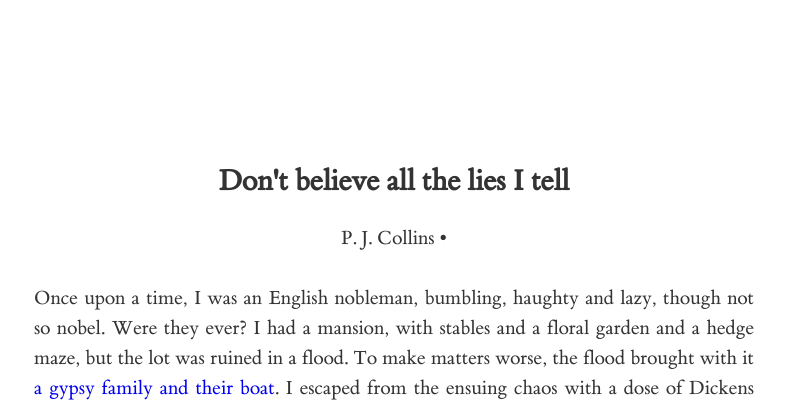
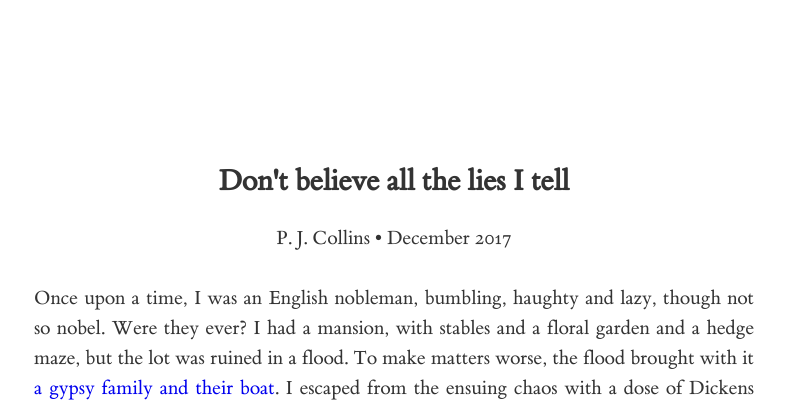
Before and after one commit to patrickjohncollins/patrickjohncollins.github.io, a Jekyll site: the page built from fiction.md, in a window 1280 px wide. Shown: the top 407 px of the page, without its empty margins (246-1033 px from the left). Built offline with Jekyll 4.4.1, drawn with Linux system fonts in a browser that asks for light colours; our own code applies the rules of GitHub Pages for plain Markdown files.

Commit message:
fiction date

```diff
--- a/fiction.md
+++ b/fiction.md
@@ -1,5 +1,6 @@
 ---
 title: Don't believe all the lies I tell
+date: 2017-12-05
 ---
 
 Once upon a time, I was an English nobleman, bumbling, haughty and lazy, though not so nobel.  Were they ever?  I had a mansion, with stables and a floral garden and a hedge maze, but the lot was ruined in a flood.  To make matters worse, the flood brought with it [a gypsy family and their boat](/the-boat/).  I escaped from the ensuing chaos with a dose of Dickens and a double dose of single malt.
```
